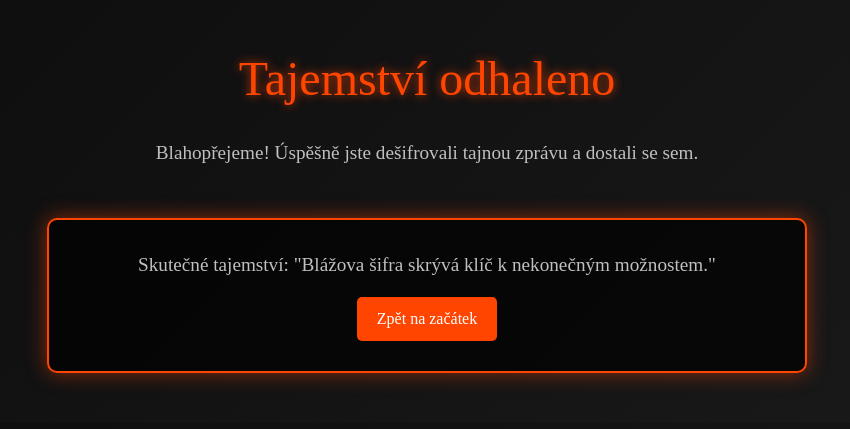
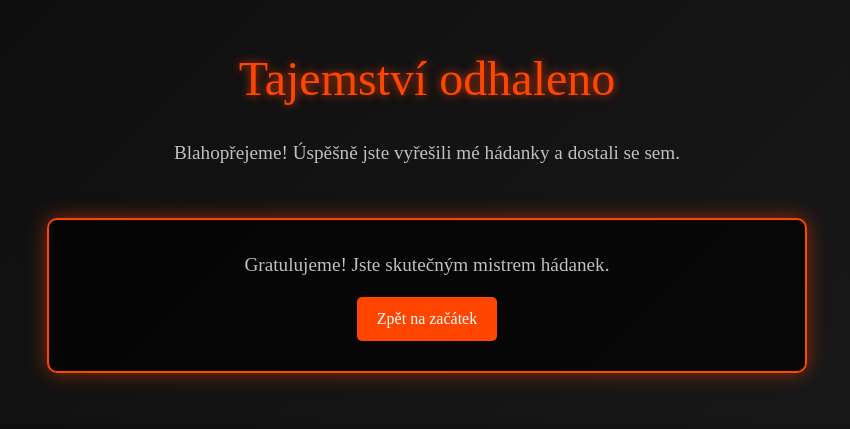
Before and after one commit to 67blaza67/WEB---Projekt-main, a Flask app: page /tajemstvi in a window 1280 px wide. Shown: the top 429 px of the page, without its empty margins (213-1063 px from the left). Run offline with Flask 3, Linux system fonts and the light colour scheme.

Commit message:
Změna na hádanky

```diff
--- a/app.py
+++ b/app.py
@@ -12,10 +12,14 @@ def index():
     zprava = None
     if request.method == "POST":
         sifra = request.form.get("sifra")
-        if sifra == "Blážova šifra":
+        if sifra == "rakev":
+            zprava = "Správně! Teď něco trochu těžšího. Jak se říká žákovi z doby kamenné? "
+        elif sifra == "Pražák":
+            zprava = "Výborně! Poslední otázka. Jak se jmenuje stránka s nejlepšími hádankami? "
+        elif sifra == "Blážova hádanka":
             zprava = "Odhalili jste tajemství. Teď misto index přejděte na tajemstvi kde vám formálně pogratuluji"
         else:
-            zprava = "Nesprávná šifra. Zkuste to znovu."
+            zprava = "Nesprávná odpověď. Zkuste to znovu."
     return render_template("index.html", zprava=zprava)
 
 
--- a/templates/tajemstvi.html
+++ b/templates/tajemstvi.html
@@ -56,9 +56,9 @@
 <body>
     <div class="container">
         <h1>Tajemství odhaleno</h1>
-        <p>Blahopřejeme! Úspěšně jste dešifrovali tajnou zprávu a dostali se sem.</p>
+        <p>Blahopřejeme! Úspěšně jste vyřešili mé hádanky a dostali se sem.</p>
         <div class="mystical-box">
-            <p>Skutečné tajemství: "Blážova šifra skrývá klíč k nekonečným možnostem."</p>
+            <p>Gratulujeme! Jste skutečným mistrem hádanek.</p>
             <a href="/" class="btn btn-mystical">Zpět na začátek</a>
         </div>
     </div>
```
Also changed, not shown: templates/index.html (+5 -5 lines).
